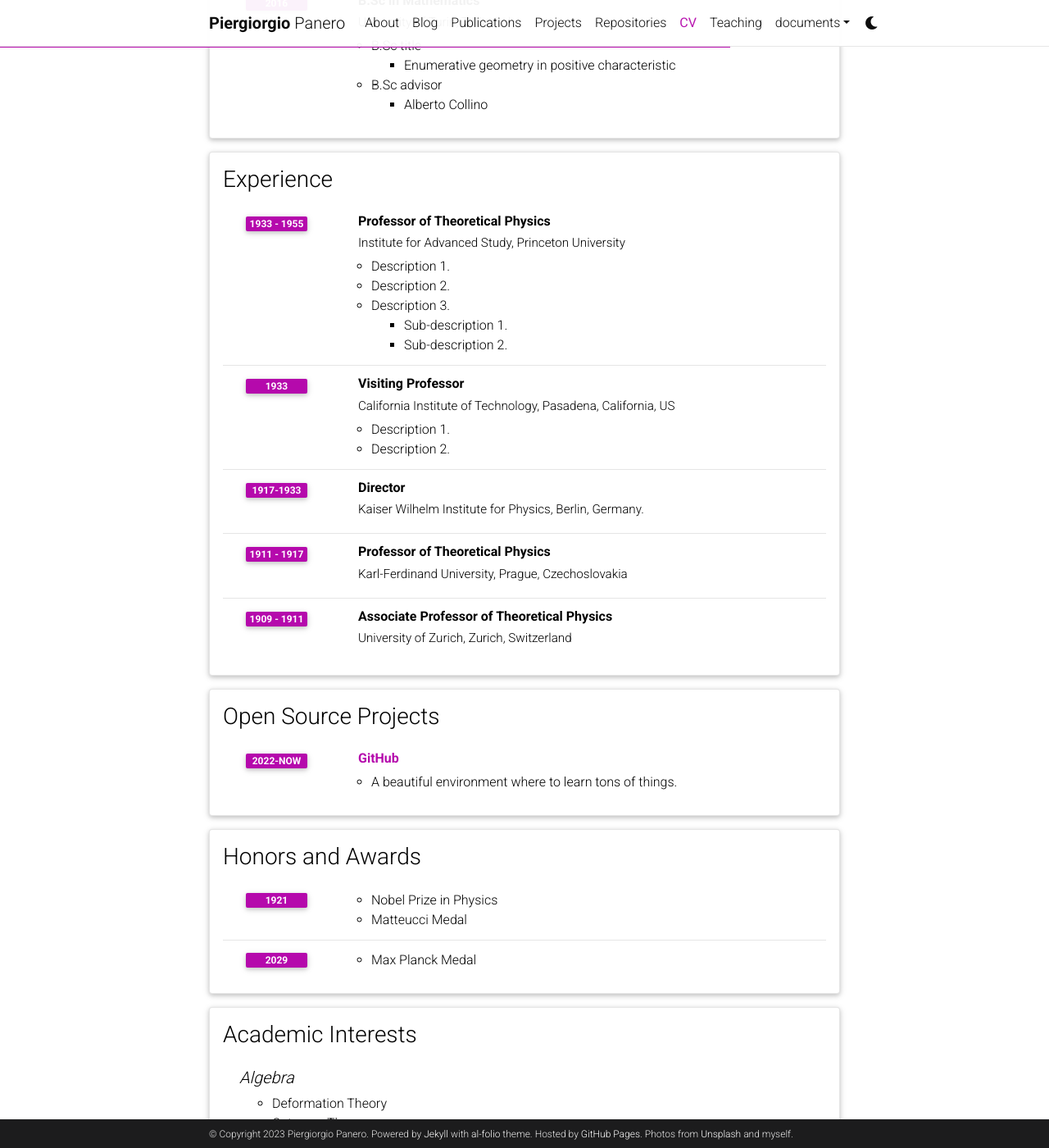
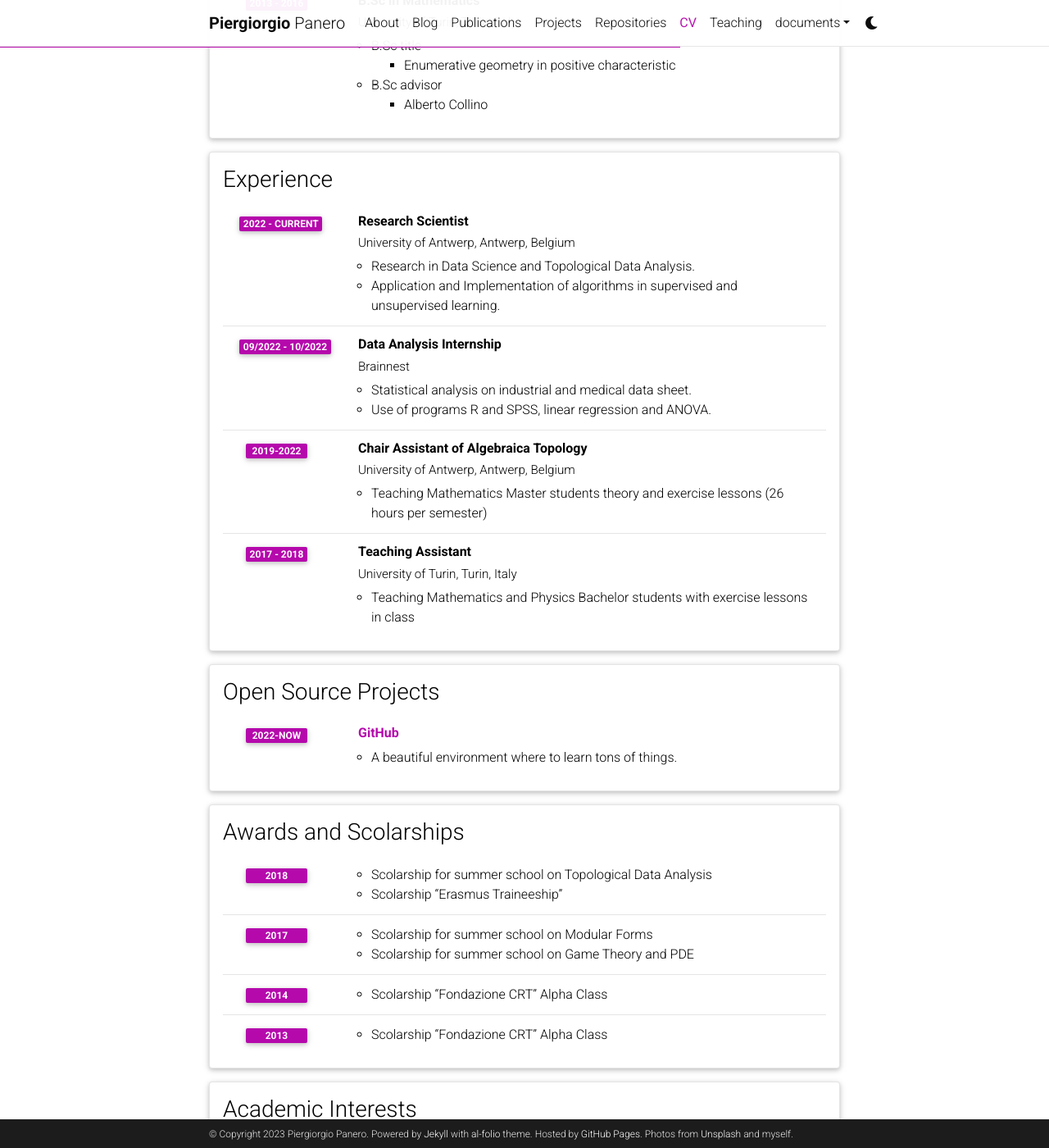
Before and after one commit to PG-P/pg-p.github.io, a Jekyll site: the page built from _pages/cv.md, in a window 1280 px wide and 1400 px high, scrolled down 849 px. Shown: the whole window at 82% size. Built offline with Jekyll 4.4.1, drawn with Linux system fonts in a browser that asks for light colours; comment, search, counter and statistics services are not loaded; a style sheet for code colours, icons or effects is not loaded.

Commit message:
Update cv.yml

```diff
--- a/_data/cv.yml
+++ b/_data/cv.yml
@@ -26,7 +26,7 @@
 
     - title: M.Sc in Mathematics
       institution: University of Turin, Turin, Italy
-      year: 2018
+      year: 2016 - 2018
       description:
         - title: M.Sc title
           contents:
@@ -38,7 +38,7 @@
 
     - title: B.Sc in Mathematics
       institution: University of Turin, Turin, Italy
-      year: 2016
+      year: 2013 - 2016
       description:
         - title: B.Sc title
           contents:
@@ -51,35 +51,30 @@
 - title: Experience
   type: time_table
   contents:
-    - title: Professor of Theoretical Physics
-      institution: Institute for Advanced Study, Princeton University
-      year: 1933 - 1955
+    - title: Research Scientist
+      institution: University of Antwerp, Antwerp, Belgium
+      year: 2022 - current
       description:
-        - Description 1.
-        - Description 2.
-        - title: Description 3.
-          contents:
-            - Sub-description 1.
-            - Sub-description 2.
-    - title: Visiting Professor
-      institution: California Institute of Technology, Pasadena, California, US
-      year: 1933
+        - Research in Data Science and Topological Data Analysis.
+        - Application and Implementation of algorithms in supervised and unsupervised learning.
+    - title: Data Analysis Internship
+      institution: Brainnest
+      year: 09/2022 - 10/2022
       description:
-        - Description 1.
-        - Description 2.
+        - Statistical analysis on industrial and medical data sheet.
+        - Use of programs R and SPSS, linear regression and ANOVA.
 
-    - title: Director
-      institution: Kaiser Wilhelm Institute for Physics, Berlin, Germany.
-      year: 1917-1933
+    - title: Chair Assistant of Algebraica Topology
+      institution: University of Antwerp, Antwerp, Belgium
+      year: 2019-2022
+      description:
+        - Teaching Mathematics Master students theory and exercise lessons (26 hours per semester)
 
-    - title: Professor of Theoretical Physics
-      institution: Karl-Ferdinand University, Prague, Czechoslovakia
-      year: 1911 - 1917
+    - title: Teaching Assistant
+      institution: University of Turin, Turin, Italy
+      year: 2017 - 2018
       description:
-
-    - title: Associate Professor of Theoretical Physics
-      institution: University of Zurich, Zurich, Switzerland
-      year: 1909 - 1911
+        - Teaching Mathematics and Physics Bachelor students with exercise lessons in class
 
 - title: Open Source Projects
   type: time_table
@@ -88,16 +83,23 @@
       year: 2022-now
       description: A beautiful environment where to learn tons of things.
 
-- title: Honors and Awards
+- title: Awards and Scolarships
   type: time_table
   contents:
-    - year: 1921
+    - year: 2018
       items:
-        - Nobel Prize in Physics
-        - Matteucci Medal
-    - year: 2029
+        - Scolarship for summer school on Topological Data Analysis
+        - Scolarship “Erasmus Traineeship”
+    - year: 2017
       items:
-        - Max Planck Medal
+        - Scolarship for summer school on Modular Forms
+        - Scolarship for summer school on Game Theory and PDE
+    - year: 2014
+      items:
+        - Scolarship “Fondazione CRT” Alpha Class
+    - year: 2013
+      items:
+        - Scolarship “Fondazione CRT” Alpha Class
 
 - title: Academic Interests
   type: nested_list
```
